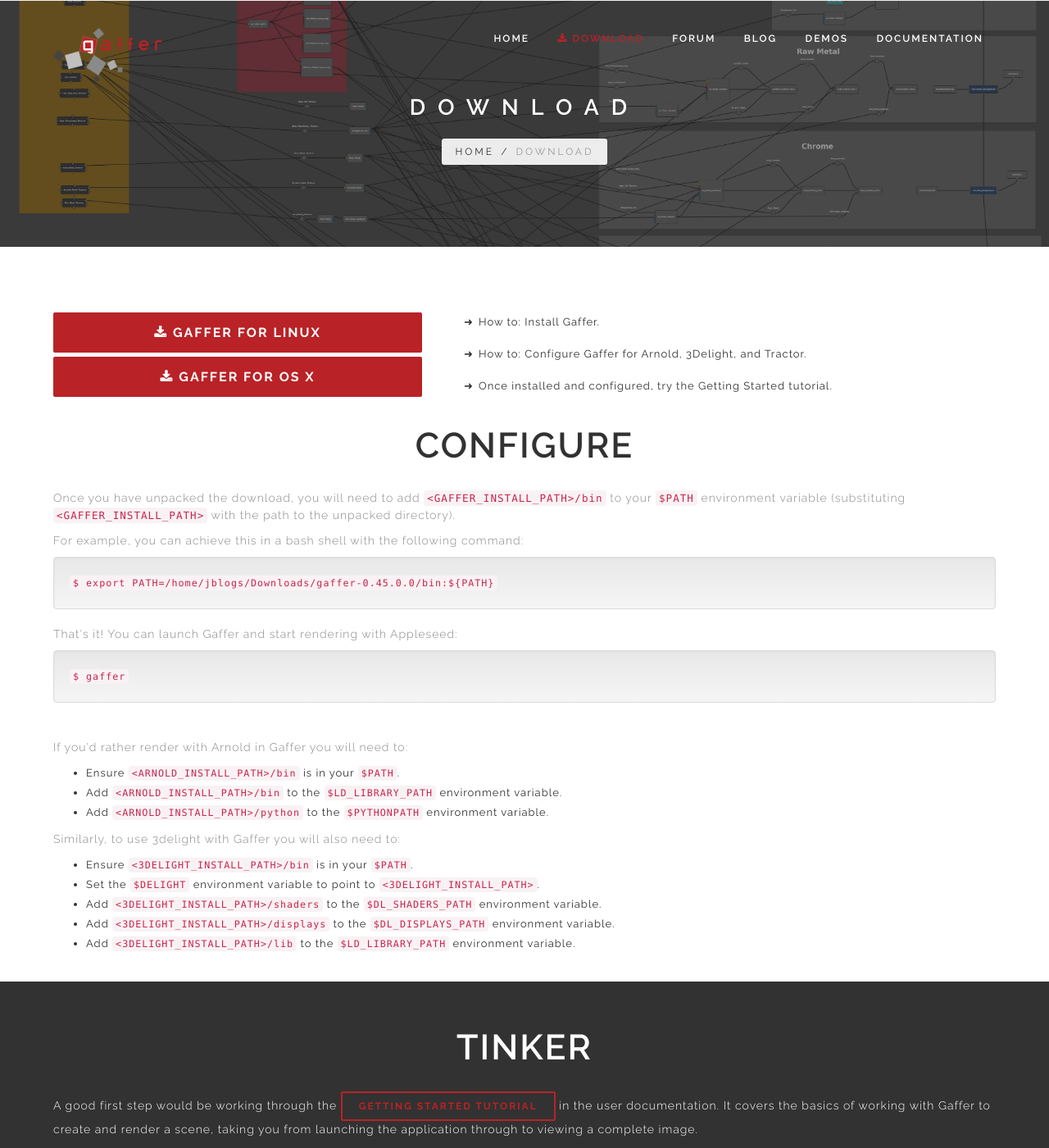
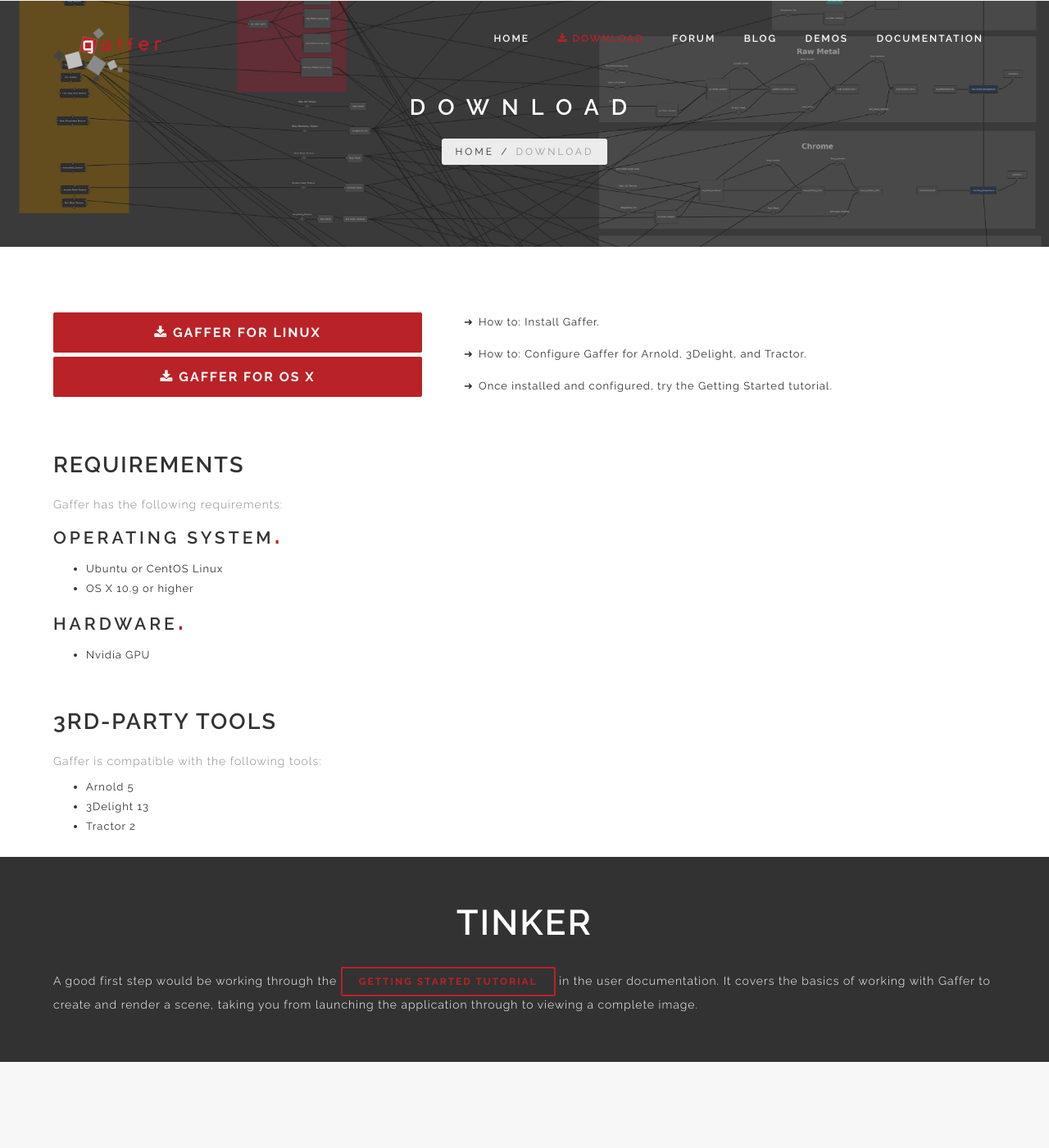
Before and after one commit to GafferHQ/gafferhq.github.io, a Jekyll site: the page built from download.html, in a window 1280 px wide and 1400 px high. Shown: the whole window at 82% size. Built offline with Jekyll 4.4.1, drawn with Linux system fonts in a browser that asks for light colours.

Commit message:
download.html : Add "Requirements" section

```diff
--- a/download.html
+++ b/download.html
@@ -23,38 +23,34 @@
             </div>
     </div>
         </section>
-	<section id="configure">
-            <div class="text-center">
-                <h1>Configure</h1>
+
+<section id="requirements" class="container">
+    <div class="row ptb-15">
+        <div class="col-xs-12">
+            <h2>Requirements</h2>
+            <p>Gaffer has the following requirements:</p>
+            <h3>Operating System</h3>
+            <ul>
+                <li>Ubuntu or CentOS Linux</li>
+                <li>OS X 10.9 or higher</li>
+            </ul>
+            <h3>Hardware</h3>
+            <ul>
+                <li>Nvidia GPU</li>
+            </ul>
             </div>
-	    <div class="container">
-                <br/>
-                <p>Once you have unpacked the download, you will need to add <code>&lt;GAFFER_INSTALL_PATH&gt;/bin</code> to your <code>$PATH</code> environment variable (substituting <code>&lt;GAFFER_INSTALL_PATH&gt;</code> with the path to the unpacked directory).</p>
-		<p>For example, you can achieve this in a bash shell with the following command:</p>
-                <div class="well">
-                    <code>$ export PATH=/home/jblogs/Downloads/gaffer-{{ site.latestGafferVersion }}/bin:${PATH}</code>
                 </div>
-		<p>That's it! You can launch Gaffer and start rendering with Appleseed:</p>
-                <div class="well">
-                    <code>$ gaffer</code>
-                </div>
-                <br>
-		<p>If you'd rather render with Arnold in Gaffer you will need to:</p>
+    <div class="row ptb-15">
+        <div class="col-xs-12">
+            <h2>3rd-Party Tools</h2>
+            <p>Gaffer is compatible with the following tools:</p>
                 <ul>
-                    <li>Ensure <code>&lt;ARNOLD_INSTALL_PATH&gt;/bin</code> is in your <code>$PATH</code>.</li>
-                    <li>Add <code>&lt;ARNOLD_INSTALL_PATH&gt;/bin</code> to the <code>$LD_LIBRARY_PATH</code> environment variable.</li>
-                    <li>Add <code>&lt;ARNOLD_INSTALL_PATH&gt;/python</code> to the <code>$PYTHONPATH</code> environment variable.</li>
+                <li>Arnold 5</li>
+                <li>3Delight 13</li>
+                <li>Tractor 2</li>
                 </ul>
-                <p>Similarly, to use 3delight with Gaffer you will also need to:</p>
-                <ul>
-                    <li>Ensure <code>&lt;3DELIGHT_INSTALL_PATH&gt;/bin</code> is in your <code>$PATH</code>.</li>
-                    <li>Set the <code>$DELIGHT</code> environment variable to point to <code>&lt;3DELIGHT_INSTALL_PATH&gt;</code>.</li>
-                    <li>Add <code>&lt;3DELIGHT_INSTALL_PATH&gt;/shaders</code> to the <code>$DL_SHADERS_PATH</code> environment variable.</li>
-                    <li>Add <code>&lt;3DELIGHT_INSTALL_PATH&gt;/displays</code> to the <code>$DL_DISPLAYS_PATH</code> environment variable.</li>
-                    <li>Add <code>&lt;3DELIGHT_INSTALL_PATH&gt;/lib</code> to the <code>$LD_LIBRARY_PATH</code> environment variable.</li>
-                </ul>
-		<br>
              </div>
+    </div>
         </section>
         <section id="tinker" class="dark-bg ptb-60">
             <div class="text-center">
```
